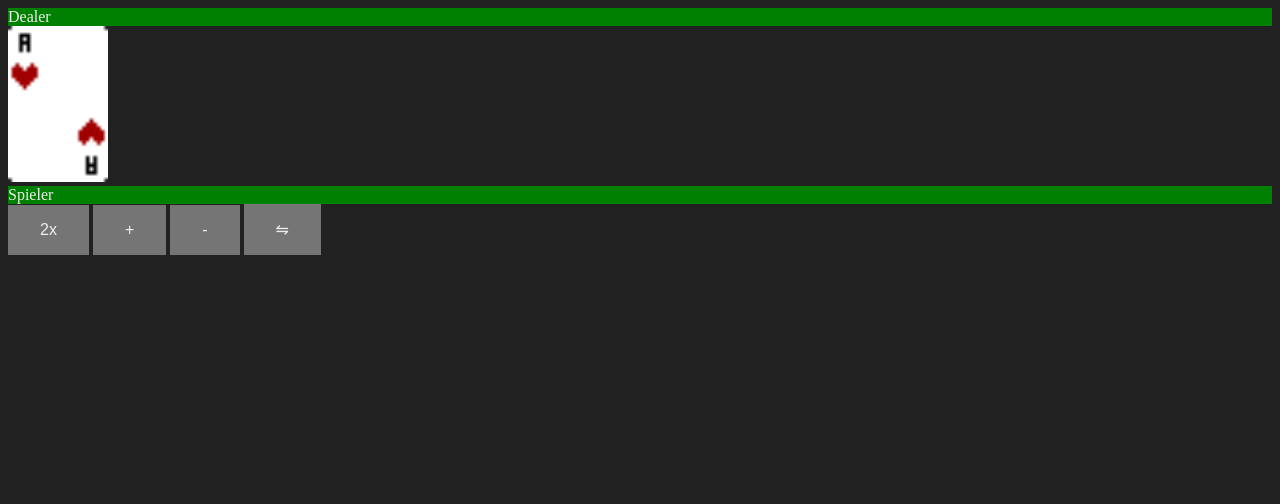
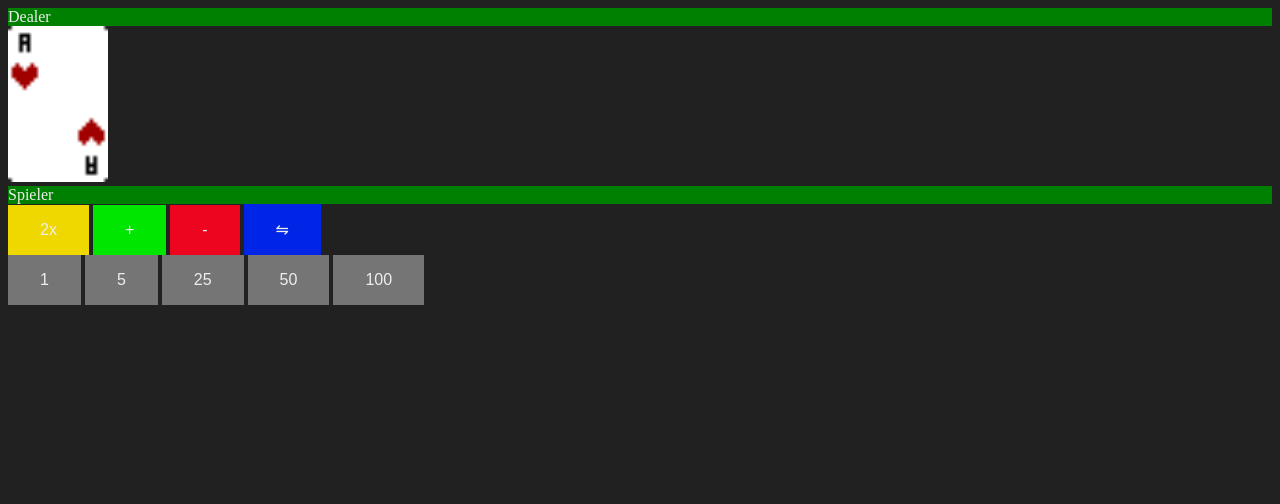
Before and after one commit to DJJayT/Blackjack, a PHP site: page /singleplayer in a window 1280 px wide. Shown: the top 504 px of the page. Run offline with PHP 8.4, Linux system fonts and the light colour scheme.

Commit message:
Chips einbau start(schule) Färbung Buttons für hit stand double und split

```diff
--- a/private/views/singleplayer/singleplayerbody.html
+++ b/private/views/singleplayer/singleplayerbody.html
@@ -19,3 +19,11 @@
     <button type="button" id="stand">-</button>
     <button type="button" id="split">⇋</button>
 </div>
+
+<div id="chips">
+    <button type="button" id="chip1" class="chip">1</button>
+    <button type="button" id="chip5" class="chip">5</button>
+    <button type="button" id="chip25" class="chip">25</button>
+    <button type="button" id="chip50" class="chip">50</button>
+    <button type="button" id="chip100" class="chip">100</button>
+</div>
--- a/public/styles/singleplayer.css
+++ b/public/styles/singleplayer.css
@@ -5,3 +5,23 @@
 #gamefield a {
     background-color: green;
 }
+
+#hit {
+    background-color: #00E600;
+}
+
+#stand {
+    background-color: #ED0520;
+}
+
+#split {
+    background-color: #0025E6;
+}
+
+#double {
+    background-color: #EFD800;
+}
+
+#chips {
+
+}
```
